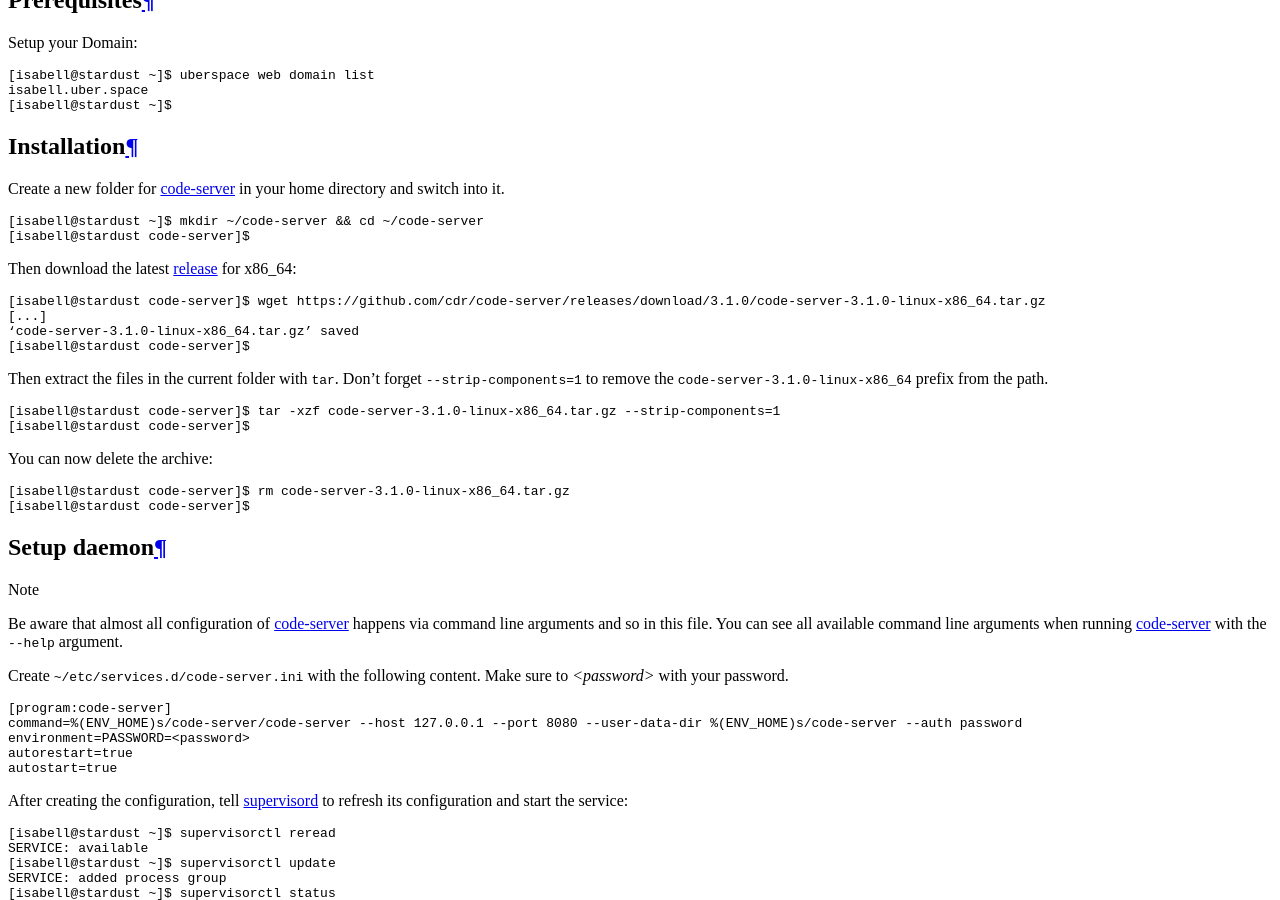
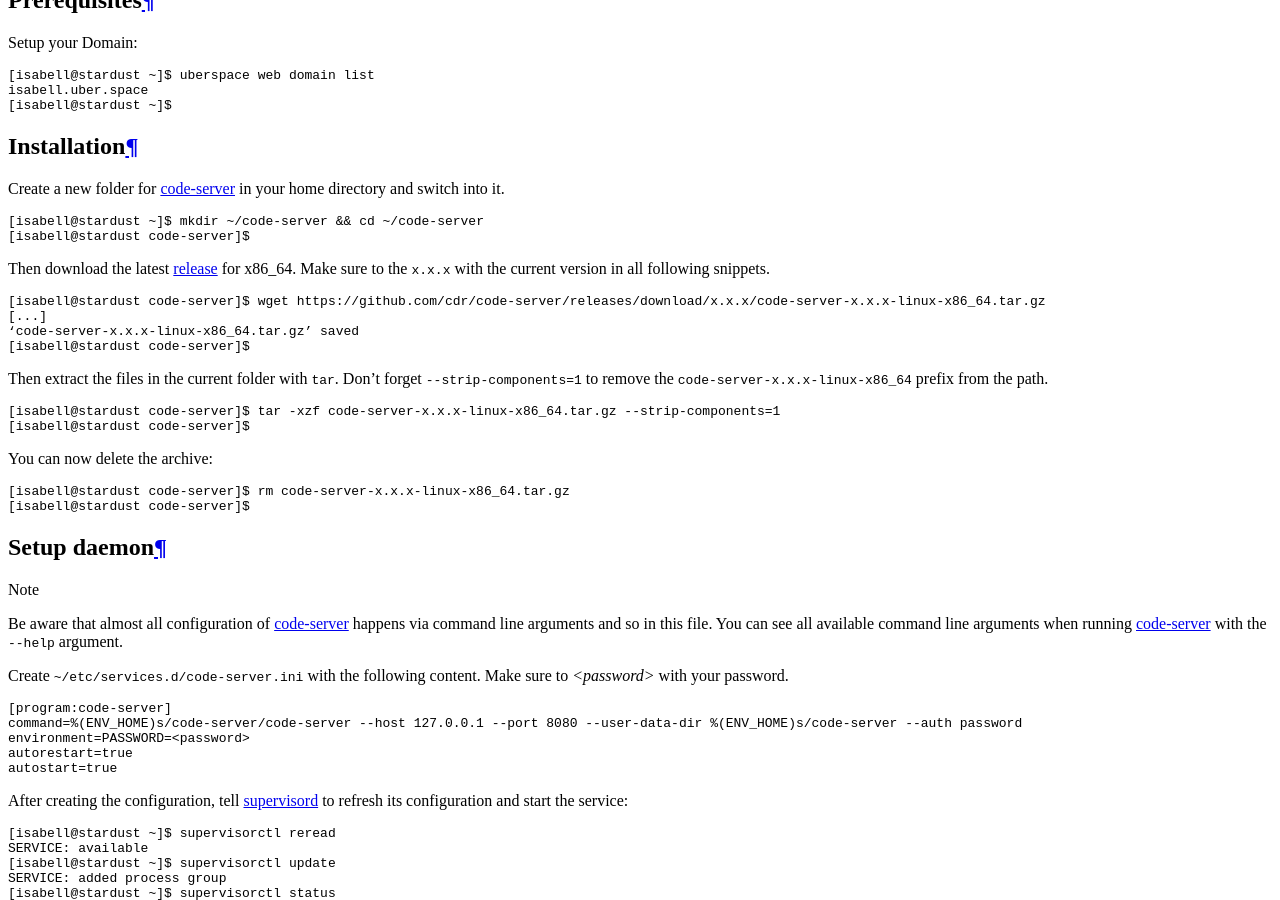
Before and after one commit to Uberspace/lab, a Sphinx documentation site: the page built from source/guide_code-server.rst, in a window 1280 px wide and 900 px high, scrolled down 3790 px. Built offline with Sphinx 7.4.7 and the Read the Docs theme 2.0.0, drawn with Linux system fonts in a browser that asks for light colours.

Commit message:
[code-server] replace version number with x.x.x

```diff
--- a/source/guide_code-server.rst
+++ b/source/guide_code-server.rst
@@ -51,28 +51,28 @@
   [isabell@stardust code-server]$
 
 
-Then download the latest release_ for x86_64:
+Then download the latest release_ for x86_64. Make sure to the ``x.x.x`` with the current version in all following snippets.
 
 .. code-block:: console
 
-  [isabell@stardust code-server]$ wget https://github.com/cdr/code-server/releases/download/3.1.0/code-server-3.1.0-linux-x86_64.tar.gz
+  [isabell@stardust code-server]$ wget https://github.com/cdr/code-server/releases/download/x.x.x/code-server-x.x.x-linux-x86_64.tar.gz
   [...]
-  ‘code-server-3.1.0-linux-x86_64.tar.gz’ saved
+  ‘code-server-x.x.x-linux-x86_64.tar.gz’ saved
   [isabell@stardust code-server]$
 
 
-Then extract the files in the current folder with ``tar``. Don't forget ``--strip-components=1`` to remove the ``code-server-3.1.0-linux-x86_64`` prefix from the path.
+Then extract the files in the current folder with ``tar``. Don't forget ``--strip-components=1`` to remove the ``code-server-x.x.x-linux-x86_64`` prefix from the path.
 
 .. code-block:: console
 
-  [isabell@stardust code-server]$ tar -xzf code-server-3.1.0-linux-x86_64.tar.gz --strip-components=1
+  [isabell@stardust code-server]$ tar -xzf code-server-x.x.x-linux-x86_64.tar.gz --strip-components=1
   [isabell@stardust code-server]$
 
 You can now delete the archive:
 
 .. code-block:: console
 
-  [isabell@stardust code-server]$ rm code-server-3.1.0-linux-x86_64.tar.gz
+  [isabell@stardust code-server]$ rm code-server-x.x.x-linux-x86_64.tar.gz
   [isabell@stardust code-server]$
 
 Setup daemon
```
